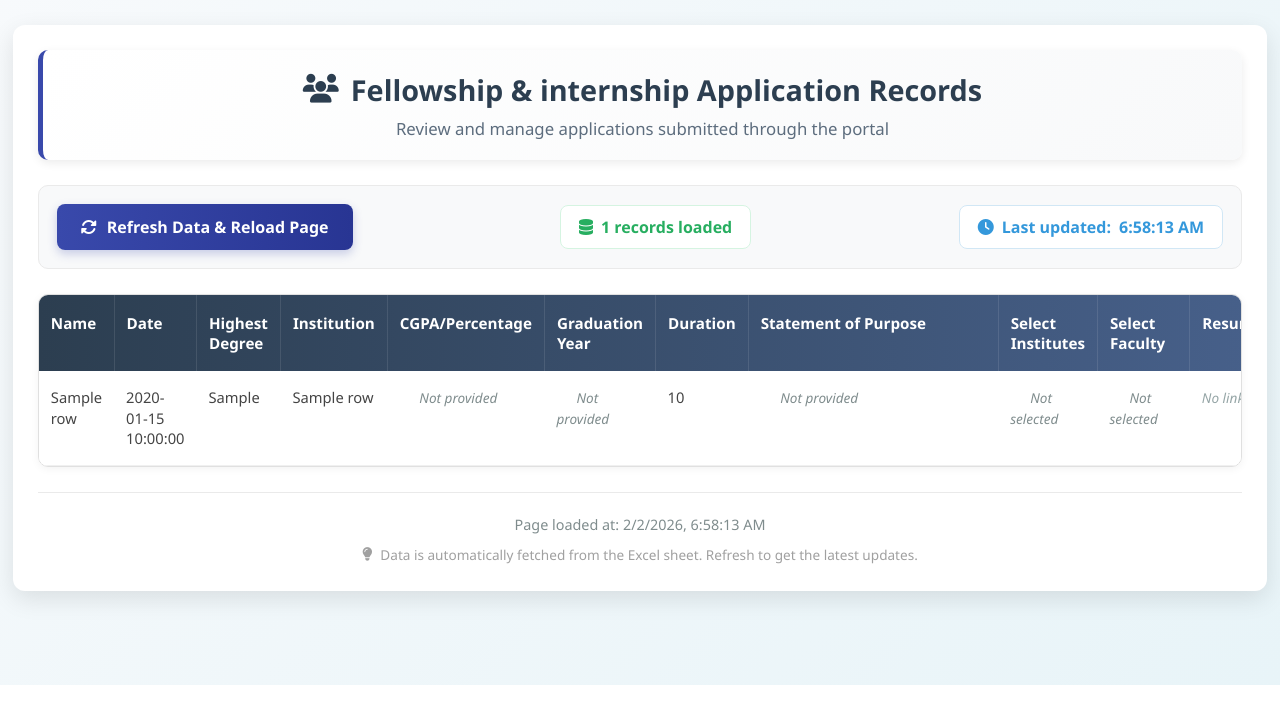
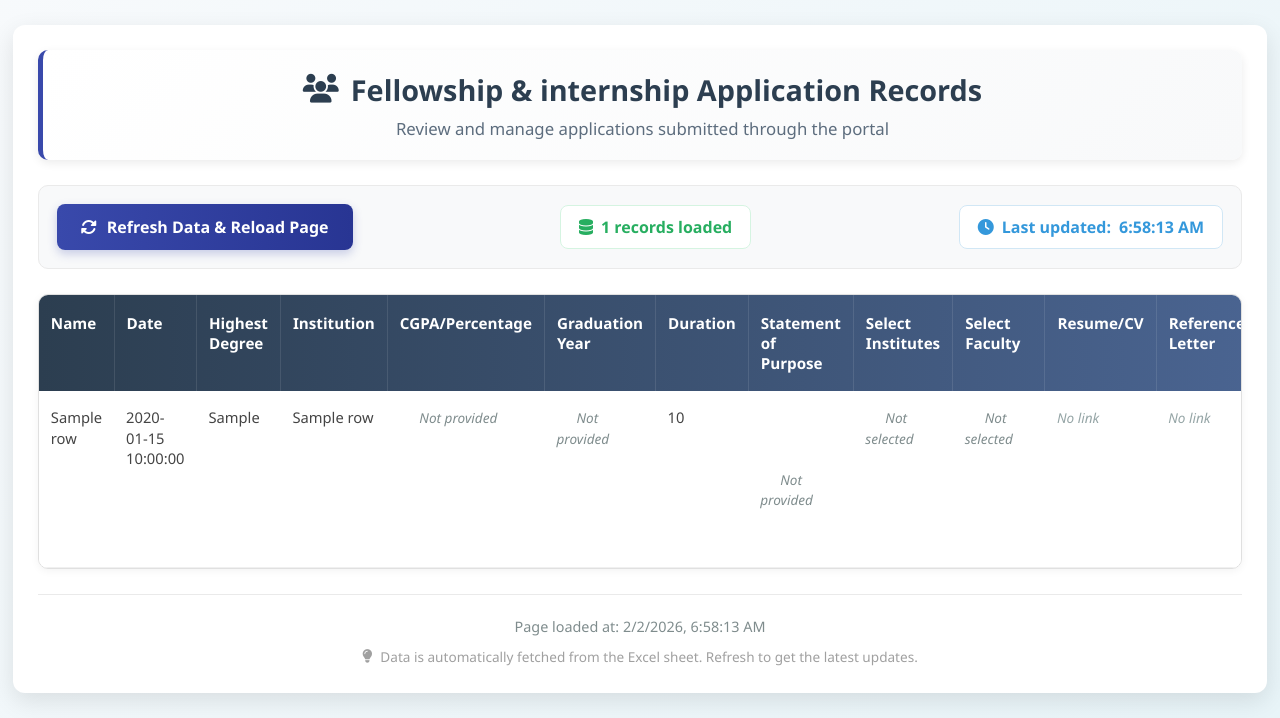
Before and after one commit to gopal-developer/Dashboard, a Flask app: template templates/index.html in a window 1280 px wide. Shown: the part 115-833 px from the top of the page. Before the commit the page ends 800 px from the top, so only its background shows below. Run offline with Flask 3, Linux system fonts and the light colour scheme; the template is opened without the code that fills it: most values are stand-ins (such as "Sample title", 1, 10 or a date in 2020).

Commit message:
Fix Statement of Purpose cell - add scrolling with same row height

```diff
--- a/static/style.css
+++ b/static/style.css
@@ -115,7 +115,7 @@ body {
 table {
     width: 100%;
     border-collapse: collapse;
-    min-width: 1300px;
+    min-width: 900px;
 }
 
 table thead {
@@ -155,16 +155,17 @@ table td {
     font-size: 0.92rem;
     line-height: 1.4;
     vertical-align: top;
-    max-width: 200px;
+    max-width: 120px;
     overflow: hidden;
     text-overflow: ellipsis;
 }
 
 /* Special cell formatting */
 .sop-cell {
-    max-width: 300px;
-    min-width: 250px;
+    max-width: 200px;
+    overflow-y: auto;
     word-wrap: break-word;
+    white-space: pre-wrap;
 }
 
 .link-btn {
--- a/templates/index.html
+++ b/templates/index.html
@@ -282,7 +282,7 @@
                         </td>
                         <td class="sop-cell">
                             {% if row['Statement of Purpose'] and row['Statement of Purpose']|length > 0 %}
-                                {{ row['Statement of Purpose'][:100] }}{% if row['Statement of Purpose']|length > 100 %}...{% endif %}
+                                {{ row['Statement of Purpose'] }}
                             {% else %}
                                 <span class="no-data">Not provided</span>
                             {% endif %}
```
